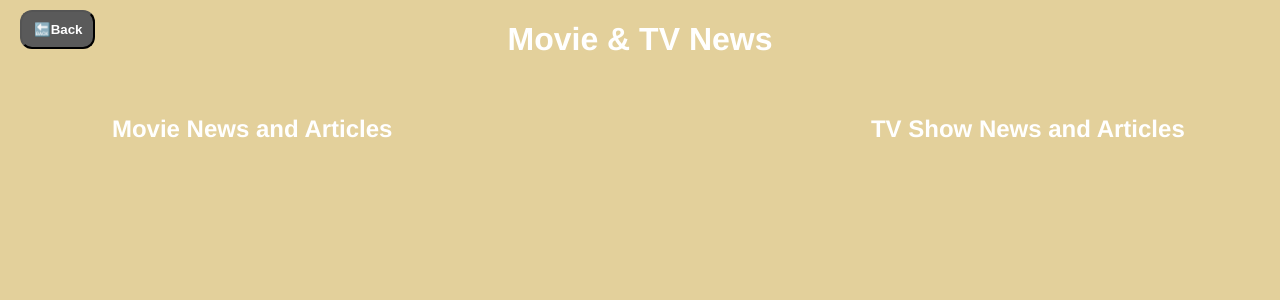
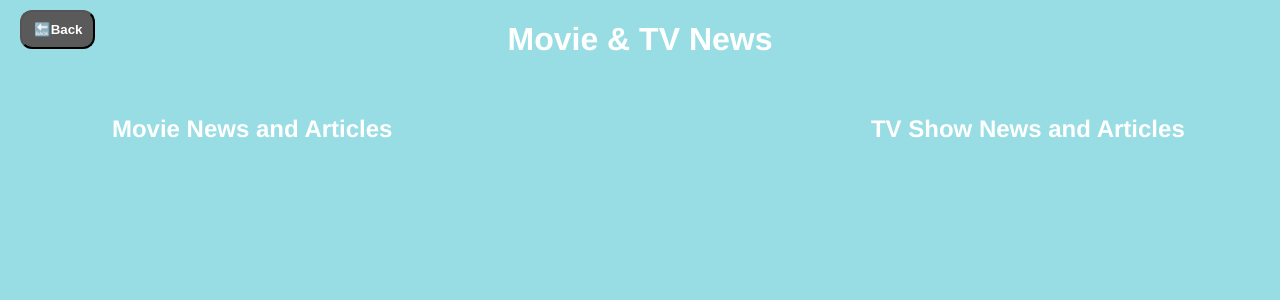
Before and after one commit to seang673/MovieTVShowReview, a Flask app: page /news in a window 1280 px wide. Shown: the top 300 px of the page. Run offline with Flask 3, Linux system fonts and the light colour scheme; data that the repository does not hold is empty; some libraries are stand-ins or nearby versions.

Commit message:
Yellow to Blue

```diff
--- a/static/news.css
+++ b/static/news.css
@@ -1,5 +1,5 @@
 body{
-    background:  #e3d09b;
+    background:  #98dde4;
     background-size: 100% 100vh;
     color: white;
     text-align: center;
```
